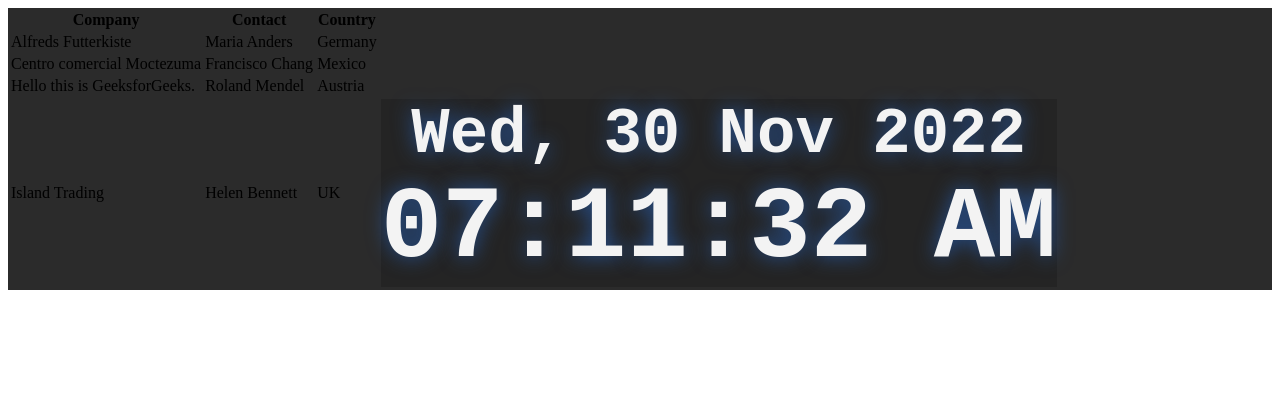
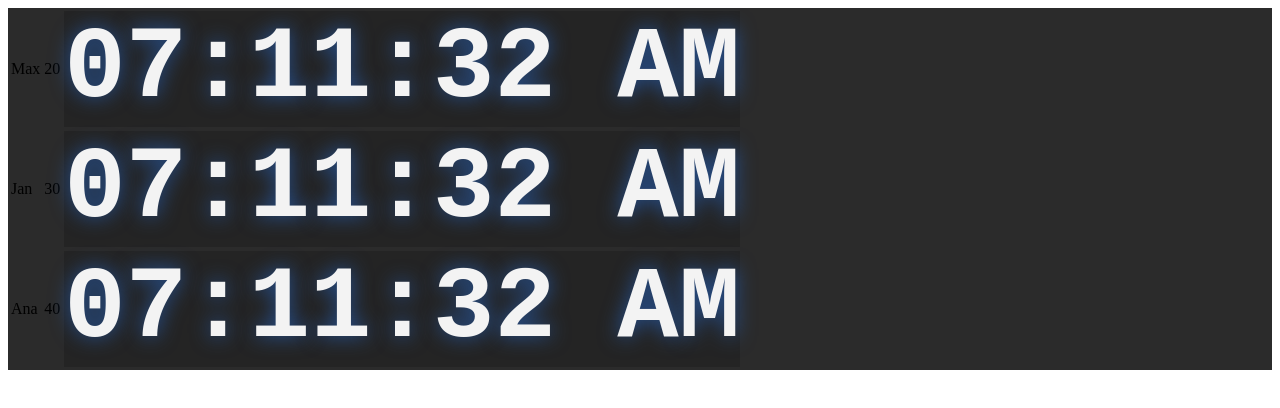
Before and after one commit to aiddin/StockClockList, a Vue app: page / in a window 1280 px wide. Shown: the top 408 px of the page. Built offline with nearby package versions, Linux system fonts and the light colour scheme.

Commit message:
Table row

```diff
--- a/src/App.vue
+++ b/src/App.vue
@@ -4,36 +4,22 @@
 <template>
 <div class="stockbg">
   <table>
-  <tr>
-    <th>Company</th>
-    <th>Contact</th>
-    <th>Country</th>
-  </tr>
-  <tr>
-    <td>Alfreds Futterkiste</td>
-    <td>Maria Anders</td>
-    <td>Germany</td>
-  </tr>
-  <tr>
-    <td>Centro comercial Moctezuma</td>
-    <td>Francisco Chang</td>
-    <td>Mexico</td>
-  </tr>
-  <tr>
-    <td v-text="message"></td>
-    <td>Roland Mendel</td>
-    <td>Austria</td>
-  </tr>
-  <tr>
-    <td>Island Trading</td>
-    <td>Helen Bennett</td>
-    <td>UK</td>
-    <td><tc-clock
-    :serverDate="serverDate"
-    :glow="glow"
-    :advancedTime="advancedTime"
-    /></td>
-  </tr>
+    <tbody>
+    <tr v-for="(persons) in persons" :key="persons.name">
+
+      <td>{{persons.name}}</td>
+      <td>{{persons.age}}</td>
+      <td><tc-clock
+        :serverDate="serverDate"
+        :glow="glow"
+        :simpleTime="simpleTime"
+        /></td>
+    </tr>
+  </tbody>
+
+
+
+
 
 
   </table>
@@ -57,7 +43,12 @@ export default {
       simpleDate: true,
       simpleDateTime: true,
       advancedTime: true,
-    };
+      persons: [
+          {name: 'Max', age: 20},
+          {name: 'Jan', age: 30},
+          {name: 'Ana', age: 40}
+    ],
+    }
   },
   methods: {
     setDateTime() {
```
Also changed, not shown: src/components/TcClock.vue (+2 -8 lines).
